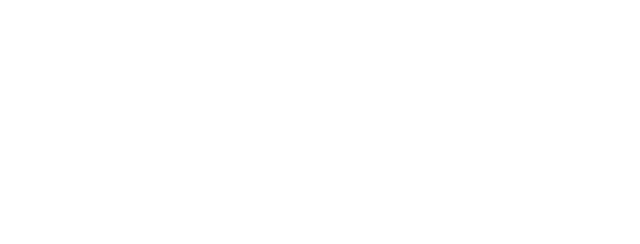
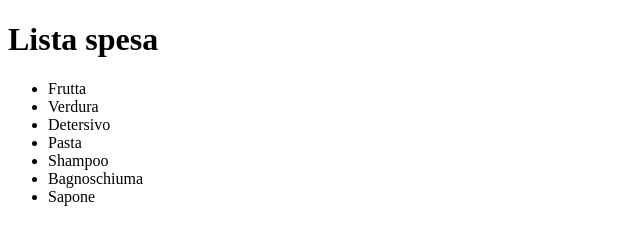
Before and after one commit to vgianluca96/js-lista-spesa, a plain HTML site: page index.html in a window 1280 px wide. Shown: the whole page, without its empty margins (0-640 px from the left). Drawn offline with Linux system fonts and the light colour scheme.

Commit message:
versione 1
completato script

```diff
--- a/index.html
+++ b/index.html
@@ -8,6 +8,14 @@
 <body>
 
 
+    <h1>
+        Lista spesa
+    </h1>
+    <ul>
+
+    </ul>
+
+
     <script src="./script.js"></script>
 
 </body>
--- a/script.js
+++ b/script.js
@@ -1,2 +1,27 @@
 
-console.log('ciao');
+// Creazione array lista spesa
+let listaSpesa = ['Frutta','Verdura','Detersivo','Pasta','Shampoo','Bagnoschiuma','Sapone'];
+// Inizializzazione contatore
+let i = 0;
+// Creo unordered list
+let ulElem = document.querySelector('ul');
+
+while (i < listaSpesa.length) {
+
+    // Estraggo l'i-esimo elemento della lista
+    let voceSpesa = listaSpesa[i];
+
+    // Creo list item
+    let liElem = document.createElement('li');
+    let node = document.createTextNode(voceSpesa);
+    liElem.appendChild(node);
+    // Stampa di verifica del list item
+    console.log(liElem);
+
+    // Inserisco list item nella unordered list
+    ulElem.appendChild(liElem);
+
+    // Aggiorno contatore
+    i++
+
+}
```
